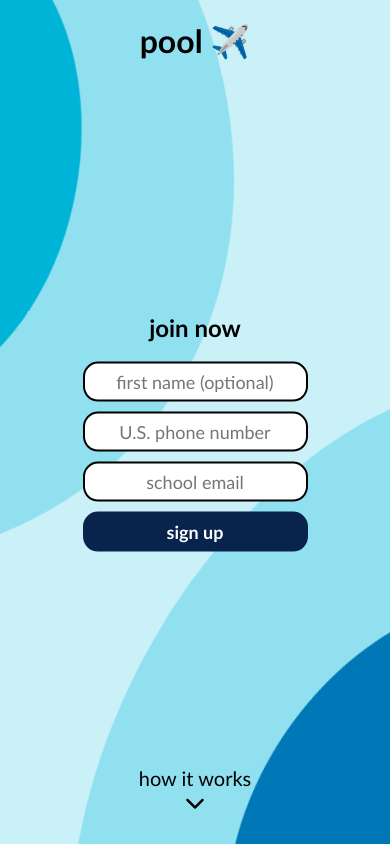
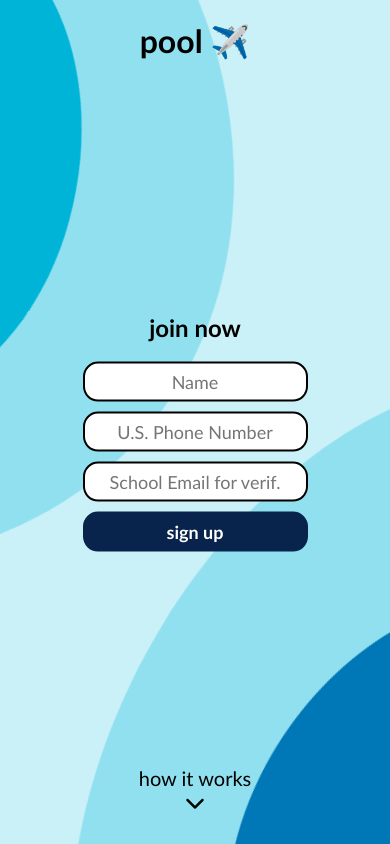
Before and after one commit to physidev/pool-waitlist, a React (Create React App) app: page / in a window 390 px wide. Both pictures are taken after a click on the button "join now". Shown: the top 844 px of the page. Built offline with nearby package versions, Linux system fonts and the light colour scheme.

Commit message:
form language - Name, School Email, Phone Number

```diff
--- a/src/App.js
+++ b/src/App.js
@@ -140,9 +140,9 @@ function WaitlistForm() {
         }));
       })}>
         <h2 className="title">join now</h2>
-        <div><input type="text" id="name" className="custom-input" placeholder="first name (optional)" {...register('name')} /></div>
-        <div><input type="tel" id="phone" className={`custom-input ${errors.phone ? 'error' : ''}`} placeholder={`${errors.phone ? '* ' : ''}U.S. phone number`} {...register('phone', { required: true })} /></div>
-        <div><input type="email" id="email" className={`custom-input ${errors.email ? 'error' : ''}`} placeholder={`${errors.phone ? '* ' : ''}school email`} {...register('email', { required: true })} /></div>
+        <div><input type="text" id="name" className="custom-input" placeholder="Name" {...register('name')} /></div>
+        <div><input type="tel" id="phone" className={`custom-input ${errors.phone ? 'error' : ''}`} placeholder={`${errors.phone ? '* ' : ''}U.S. Phone Number`} {...register('phone', { required: true })} /></div>
+        <div><input type="email" id="email" className={`custom-input ${errors.email ? 'error' : ''}`} placeholder={`${errors.phone ? '* ' : ''}School Email for verif.`} {...register('email', { required: true })} /></div>
         <div><button className="submit-button hoverable" type="submit">sign up</button></div>
       </form>
       <div style={style.success}>
```
